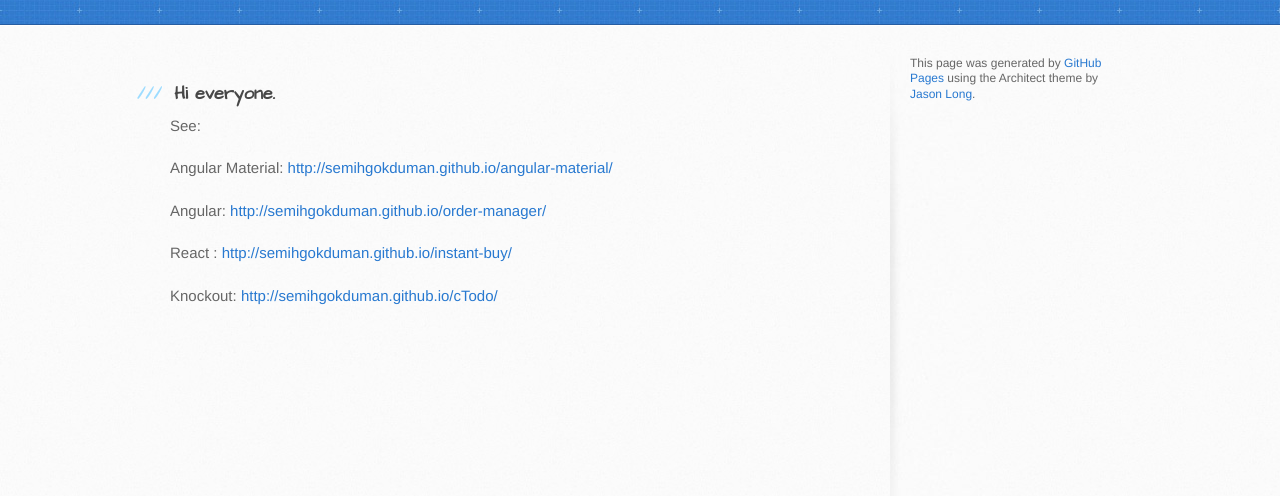
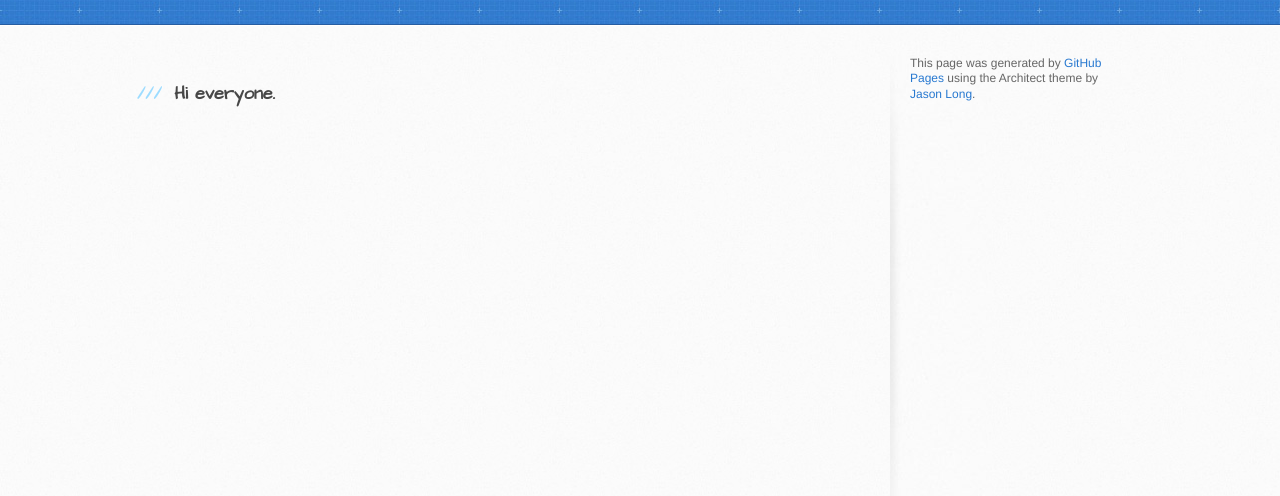
Before and after one commit to semihgokduman/semihgokduman.github.io, a plain HTML site: page index.html in a window 1280 px wide. Shown: the part 150-646 px from the top of the page. Drawn offline with Linux system fonts and the light colour scheme.

Commit message:
Update index.html

```diff
--- a/index.html
+++ b/index.html
@@ -41,18 +41,6 @@
         <section id="main-content">
           <h3>
 <a id="hi-everyone" class="anchor" href="#hi-everyone" aria-hidden="true"><span aria-hidden="true" class="octicon octicon-link"></span></a>Hi everyone.</h3>
-
-<p>See:</p>
-
-<p>Angular Material: <a target="_blank" href="http://semihgokduman.github.io/angular-material/">http://semihgokduman.github.io/angular-material/</a></p>
-
-<p>Angular: <a target="_blank" href="http://semihgokduman.github.io/order-manager/">http://semihgokduman.github.io/order-manager/</a></p>
-
-<p>React : <a target="_blank" href="http://semihgokduman.github.io/instant-buy/">http://semihgokduman.github.io/instant-buy/</a></p>
-
-<p>Knockout: <a target="_blank" href="http://semihgokduman.github.io/cTodo/">http://semihgokduman.github.io/cTodo/</a></p>
-
-<!-- <p>js : <a target="_blank" href="http://semihgokduman.github.io/js/">http://semihgokduman.github.io/js/</a></p> -->
         </section>
 
         <aside id="sidebar">
```
